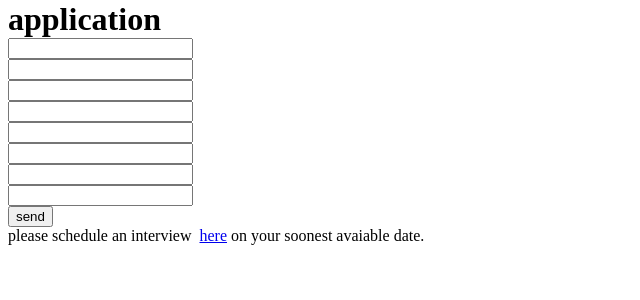
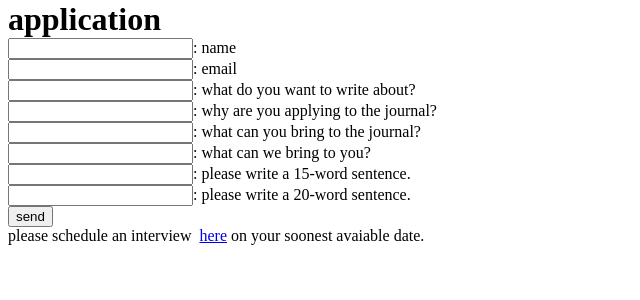
Before and after one commit to tan-vu-d/tan-vu-d.github.io, a Jekyll site: the page built from pages/thejournalappl_vis.md, in a window 1280 px wide. Shown: the top 300 px of the page, without its empty margins (0-640 px from the left). Built offline with Jekyll 4.4.1, drawn with Linux system fonts in a browser that asks for light colours.

Commit message:
Update thejournalappl_vis.md

```diff
--- a/pages/thejournalappl_vis.md
+++ b/pages/thejournalappl_vis.md
@@ -3,7 +3,7 @@ layout: page
 title: application
 permalink: /application_vis/
 ---
-<div style="color:white">
+<div>
 <form
   action="https://formspree.io/xvownedl"
   method="POST"
```
